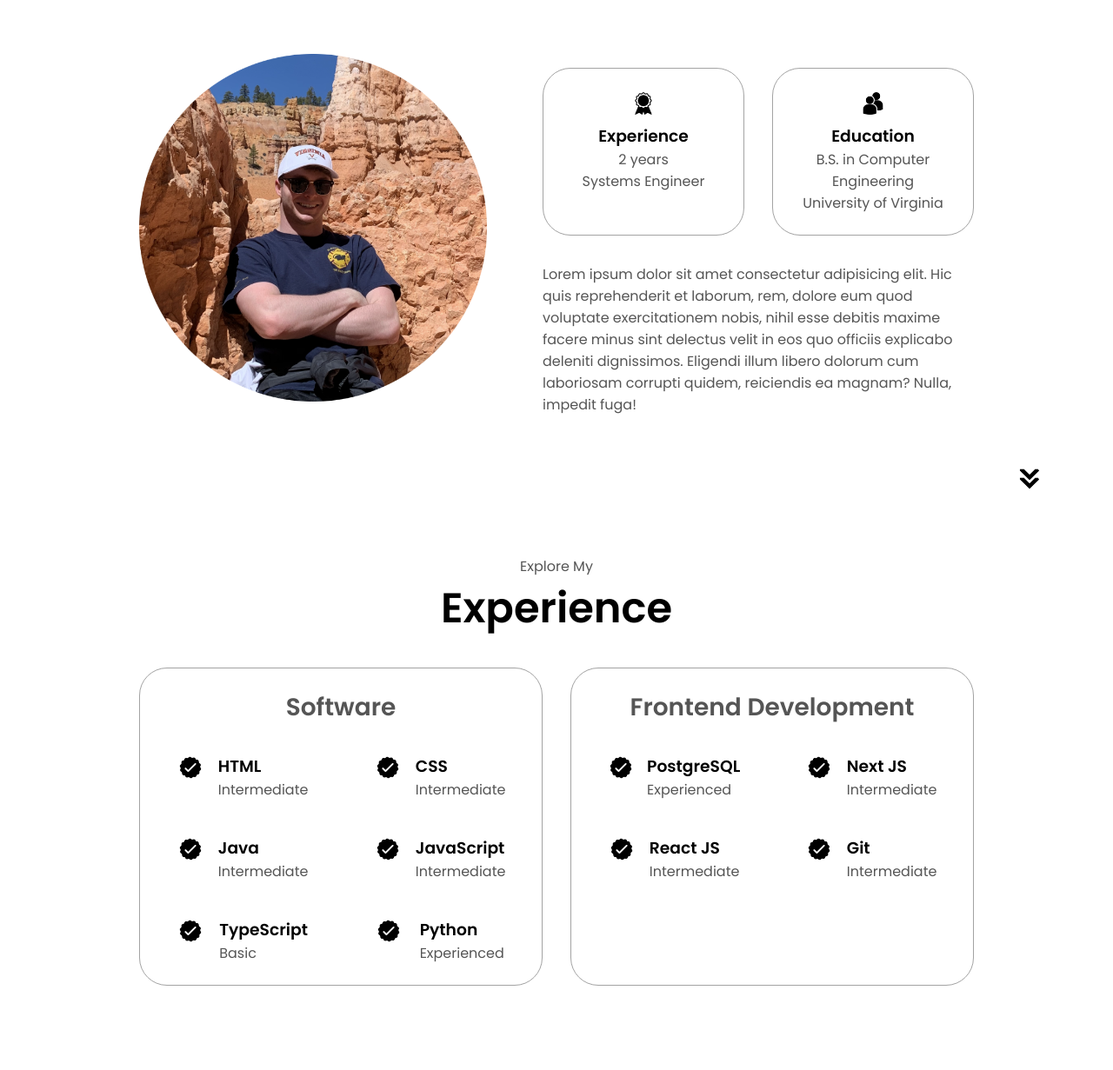
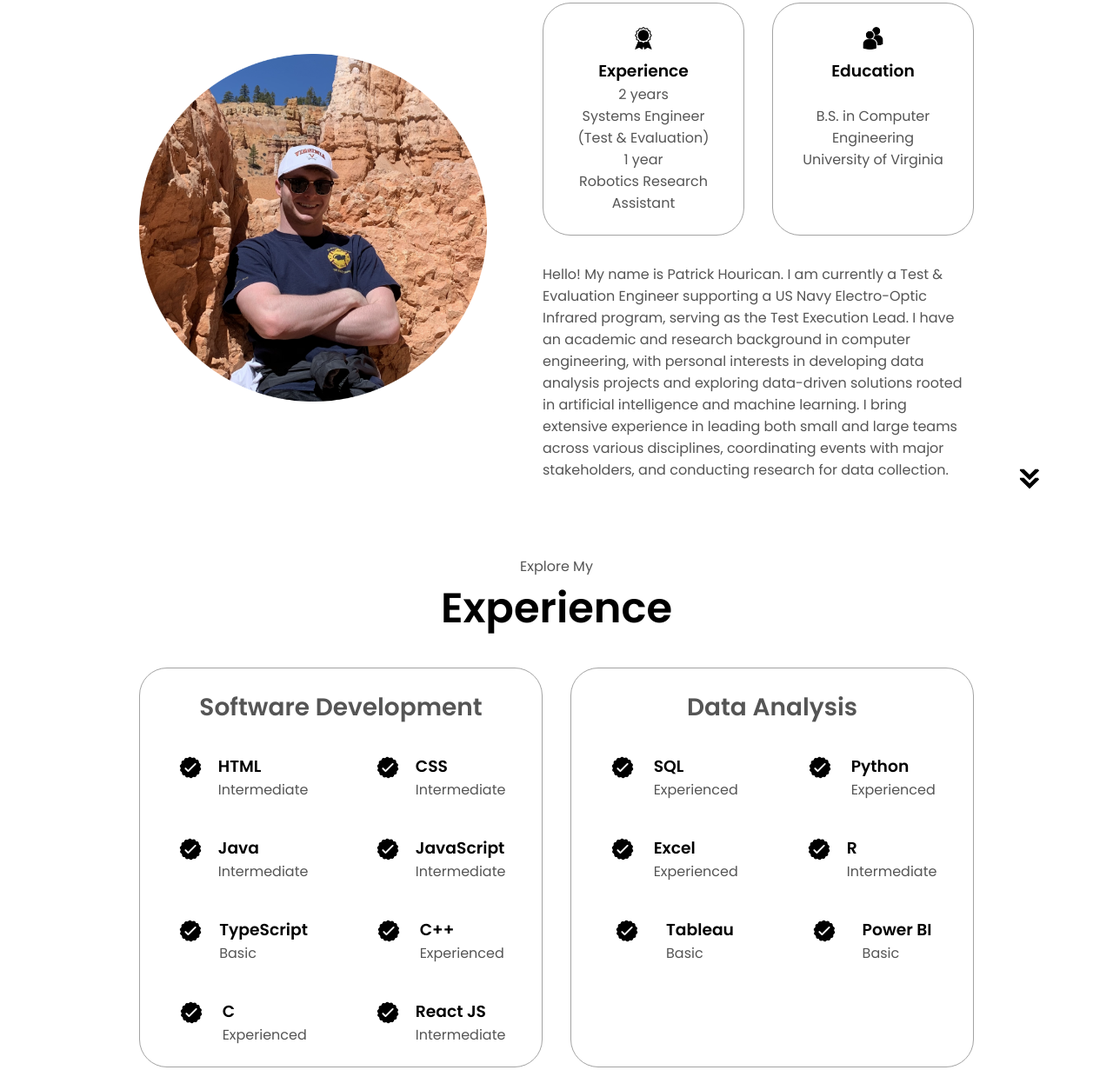
Before and after one commit to pathourican/html-css-js-portfolio, a plain HTML site: page index.html in a window 1280 px wide. Shown: the part 1057-2288 px from the top of the page at 87% size. Drawn offline with Linux system fonts and the light colour scheme.

Commit message:
Final Update

```diff
--- a/index.html
+++ b/index.html
@@ -65,21 +65,21 @@
                         <div class="details-container">
                             <img src="./assets/experience.png"alt="Experience Icon" class="icon" />
                             <h3>Experience</h3>
-                            <p>2 years <br /> Systems Engineer</p>
+                            <p>2 years<br />Systems Engineer (Test & Evaluation)</p>
+                            <p>1 year<br />Robotics Research Assistant</p>
                         </div>
                         <div class="details-container">
                             <img src="./assets/education.png" alt="Education Icon" class="icon" />
                             <h3>Education</h3>
-                            <p>B.S. in Computer Engineering<br />University of Virginia</p>
+                            <p> <br />B.S. in Computer Engineering<br />University of Virginia</p>
                         </div>
                     </div>
                     <div class="text-container">
-                        <p>Lorem ipsum dolor sit amet consectetur adipisicing elit. Hic quis
-                            reprehenderit et laborum, rem, dolore eum quod voluptate
-                            exercitationem nobis, nihil esse debitis maxime facere minus sint
-                            delectus velit in eos quo officiis explicabo deleniti dignissimos.
-                            Eligendi illum libero dolorum cum laboriosam corrupti quidem,
-                            reiciendis ea magnam? Nulla, impedit fuga!</p>
+                        <p>Hello! My name is Patrick Hourican. I am currently a Test & Evaluation Engineer
+                            supporting a US Navy Electro-Optic Infrared program, serving as the Test Execution Lead. I have an academic and research background in
+                            computer engineering, with personal interests in developing data analysis projects and exploring data-driven
+                            solutions rooted in artificial intelligence and machine learning. I bring extensive experience in leading both small and large teams across
+                            various disciplines, coordinating events with major stakeholders, and conducting research for data collection.</p>
                     </div>
                 </div>
             </div>
@@ -92,7 +92,7 @@
             <div class="experience-details-container">
                 <div class="about-containers">
                     <div class="details-container">
-                        <h2 class="experience-sub-title">Software</h2>
+                        <h2 class="experience-sub-title">Software Development</h2>
                         <div class="article-container">
                             <article>
                                 <img src="./assets/checkmark.png" alt="Experience icon" class="icon"/>
@@ -152,23 +152,7 @@
                                 class="icon"
                                 />
                                 <div>
-                                    <h3>Python</h3>
-                                    <p>Experienced</p>
-                                </div>
-                            </article>
-                        </div>
-                    </div>
-                    <div class="details-container">
-                        <h2 class="experience-sub-title">Frontend Development</h2>
-                        <div class="article-container">
-                            <article>
-                                <img
-                                src="./assets/checkmark.png"
-                                alt="Experience icon"
-                                class="icon"
-                                />
-                                <div>
-                                    <h3>PostgreSQL</h3>
+                                    <h3>C++</h3>
                                     <p>Experienced</p>
                                 </div>
                             </article>
@@ -179,8 +163,8 @@
                                 class="icon"
                                 />
                                 <div>
-                                    <h3>Next JS</h3>
-                                    <p>Intermediate</p>
+                                    <h3>C</h3>
+                                    <p>Experienced</p>
                                 </div>
                             </article>
                             <article>
@@ -194,6 +178,11 @@
                                     <p>Intermediate</p>
                                 </div>
                             </article>
+                        </div>
+                    </div>
+                    <div class="details-container">
+                        <h2 class="experience-sub-title">Data Analysis</h2>
+                        <div class="article-container">
                             <article>
                                 <img
                                 src="./assets/checkmark.png"
@@ -201,8 +190,63 @@
                                 class="icon"
                                 />
                                 <div>
-                                    <h3>Git</h3>
+                                    <h3>SQL</h3>
+                                    <p>Experienced</p>
+                                </div>
+                            </article>
+                            <article>
+                                <img
+                                src="./assets/checkmark.png"
+                                alt="Experience icon"
+                                class="icon"
+                                />
+                                <div>
+                                    <h3>Python</h3>
+                                    <p>Experienced</p>
+                                </div>
+                            </article>
+                            <article>
+                                <img
+                                src="./assets/checkmark.png"
+                                alt="Experience icon"
+                                class="icon"
+                                />
+                                <div>
+                                    <h3>Excel</h3>
+                                    <p>Experienced</p>
+                                </div>
+                            </article>
+                            <article>
+                                <img
+                                src="./assets/checkmark.png"
+                                alt="Experience icon"
+                                class="icon"
+                                />
+                                <div>
+                                    <h3>R</h3>
                                     <p>Intermediate</p>
+                                </div>
+                            </article>
+                            <article>
+                                <img
+                                src="./assets/checkmark.png"
+                                alt="Experience icon"
+                                class="icon"
+                                />
+                                <div>
+                                    <h3>Tableau</h3>
+                                    <p>Basic</p>
+                                </div>
+                            </article>
+                            <article>
+                                <img
+                                src="./assets/checkmark.png"
+                                alt="Experience icon"
+                                class="icon"
+                                />
+                                <div>
+                                    <h3>Power BI</h3>
+                                    <p>Basic</p>
                                 </div>
                             </article>
                         </div>
@@ -228,7 +272,7 @@
                             class="project-img"
                             />
                         </div>
-                        <h2 class="experience-sub-title project-title">Project One</h2>
+                        <h2 class="experience-sub-title project-title">Basic RISC-V CPU</h2>
                         <div class="btn-container">
                             <button class="btn btn-color-2 project-btn" onclick="location.href='https://github.com/pathourican/RISC-V-CPU'">
                                 GitHub
@@ -242,27 +286,10 @@
                             class="project-img"
                             />
                         </div>
-                        <h2 class="experience-sub-title project-title">Project Two</h2>
+                        <h2 class="experience-sub-title project-title">Walmart Sales Analysis</h2>
                         <div class="btn-container">
                             <button class="btn btn-color-2 project-btn" onclick="location.href='https://github.com/pathourican/Walmart-Sales-Analysis'">
                                 GitHub
-                            </button>
-                        </div>
-                    </div>
-                    <div class="details-container color-container">
-                        <div class="article-container">
-                            <img src="./assets/project-3.png"
-                            alt="Project 3"
-                            class="project-img"
-                            />
-                        </div>
-                        <h2 class="experience-sub-title project-title">Project Three</h2>
-                        <div class="btn-container">
-                            <button class="btn btn-color-2 project-btn" onclick="location.href='https://github.com/'">
-                                GitHub
-                            </button>
-                            <button class="btn btn-color-2 project-btn" onclick="location.href='https://github.com/'">
-                                Live Demo
                             </button>
                         </div>
                     </div>
```
Also changed, not shown: 2 other files.
